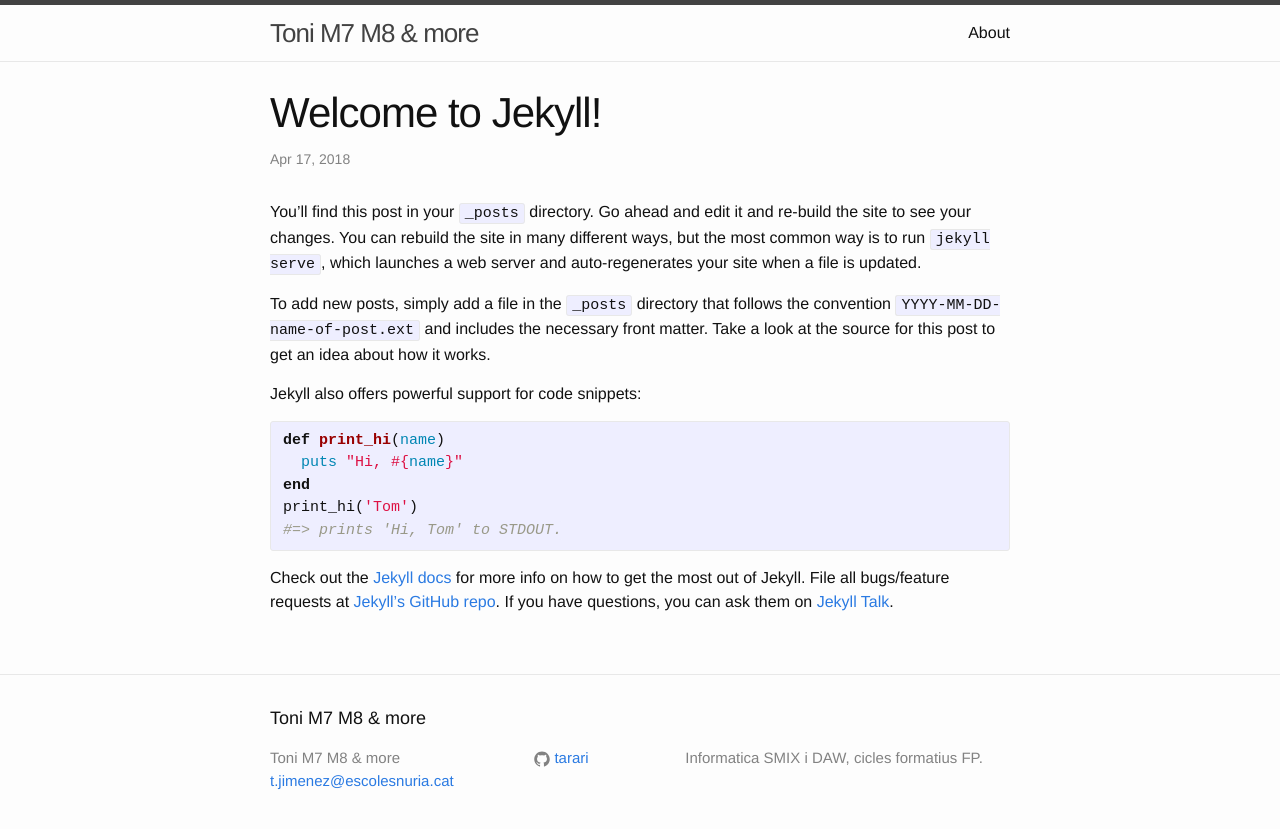
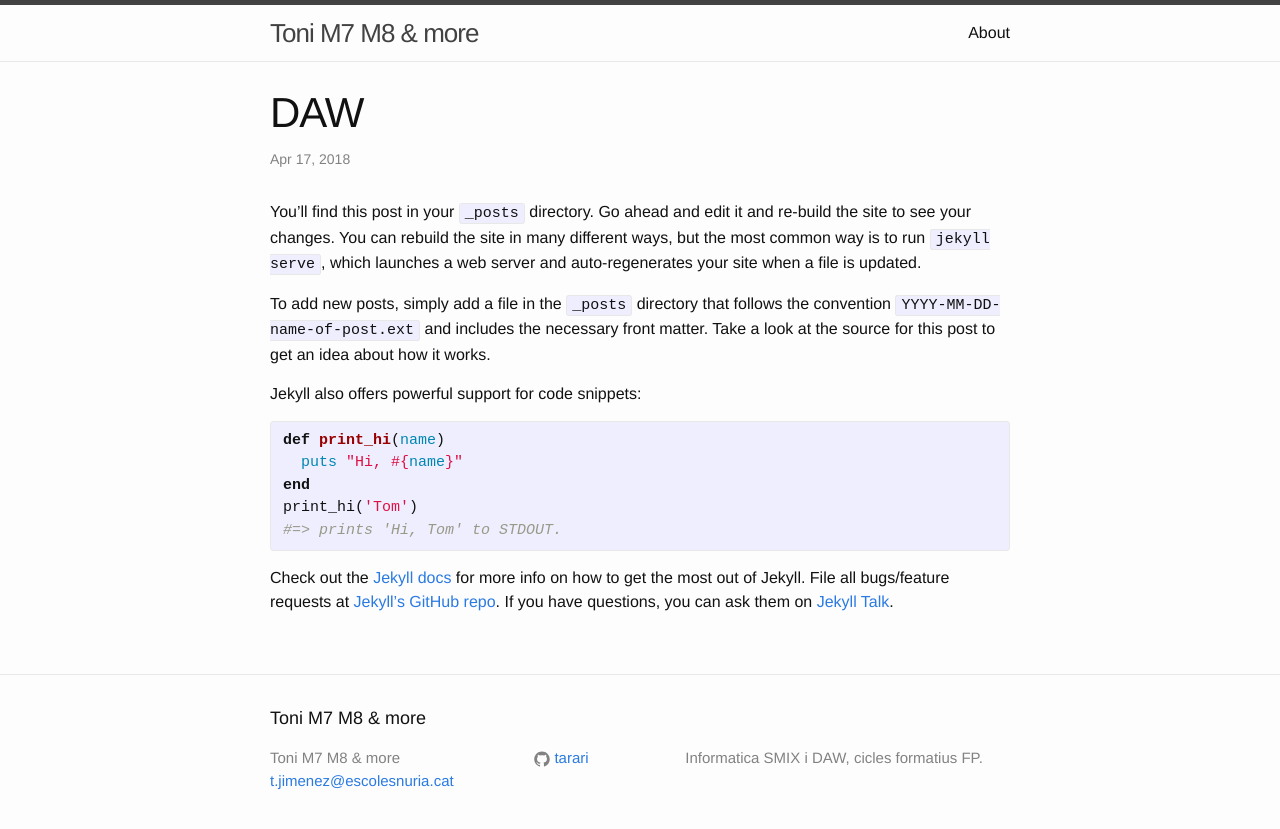
Before and after one commit to tarari/tarari.github.io, a Jekyll site: the page built from _posts/2018-04-17-welcome-to-jekyll.markdown, in a window 1280 px wide. Shown: the top 829 px of the page. Built offline with Jekyll 4.4.1, drawn with Linux system fonts in a browser that asks for light colours.

Commit message:
Update 2018-04-17-welcome-to-jekyll.markdown

```diff
--- a/_posts/2018-04-17-welcome-to-jekyll.markdown
+++ b/_posts/2018-04-17-welcome-to-jekyll.markdown
@@ -1,8 +1,8 @@
 ---
 layout: post
-title:  "Welcome to Jekyll!"
+title:  "DAW"
 date:   2018-04-17 19:05:18 +0200
-categories: jekyll update
+categories: daw
 ---
 You’ll find this post in your `_posts` directory. Go ahead and edit it and re-build the site to see your changes. You can rebuild the site in many different ways, but the most common way is to run `jekyll serve`, which launches a web server and auto-regenerates your site when a file is updated.
 
```
